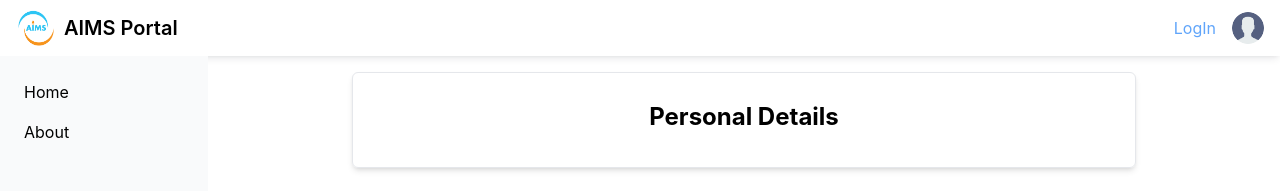
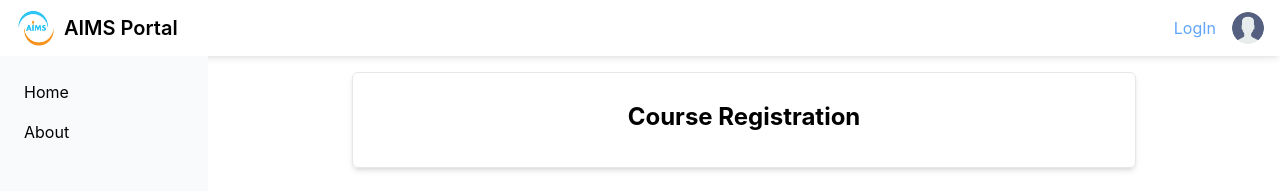
Before and after one commit to Ram-Ratan/aims, a React (Create React App) app in the folder aims/: page /course-registration in a window 1280 px wide. Shown: the top 191 px of the page. Built offline with nearby package versions, Linux system fonts and the light colour scheme; no server answers; the HTML template or start-up script is replaced by a standard one.

Commit message:
course registration

```diff
--- a/aims/src/Pages/courseRegistration/CourseRegistration.jsx
+++ b/aims/src/Pages/courseRegistration/CourseRegistration.jsx
@@ -107,7 +107,7 @@ const CourseRegistration = () => {
       <div className="mx-32">
         <div className="border rounded-md h-24 shadow-md">
           <div className="flex justify-center py-7">
-            <p className="font-bold text-2xl">Personal Details</p>
+            <p className="font-bold text-2xl">Course Registration</p>
           </div>
         </div>
       </div>
```
